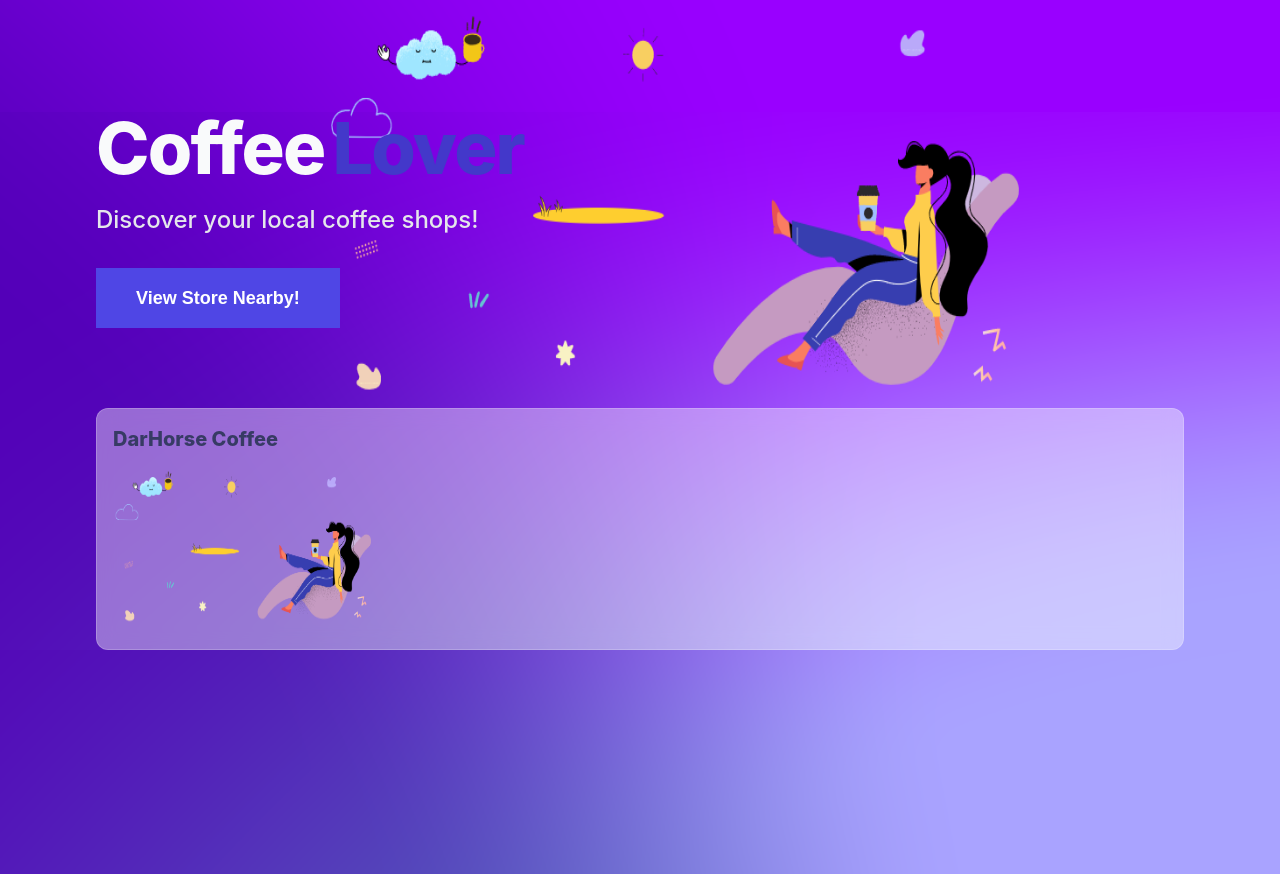
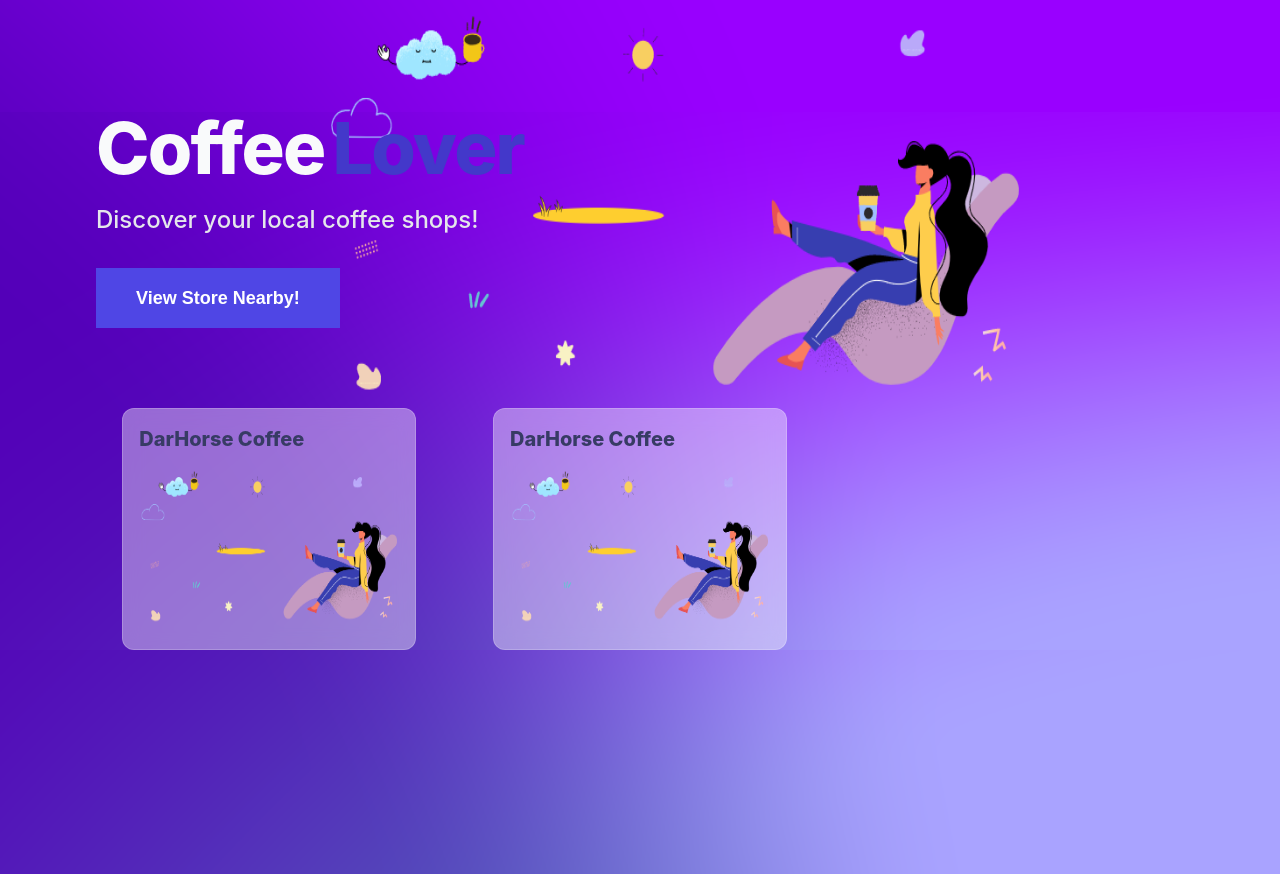
Before and after one commit to Baltazar-Figuereo/Coffee-Lover, a Next.js app: page / in a window 1280 px wide. Built offline with nearby package versions, Linux system fonts and the light colour scheme; a web font is replaced by a local one.

Commit message:
Added Card layout grid

```diff
--- a/pages/index.js
+++ b/pages/index.js
@@ -24,13 +24,22 @@ export default function Home() {
             handleOnClick={handleOnBannerBtnClick}
         />
         <div className={styles.heroImage}>
-        <Image src="/static/hero-image.png" width={700} height={400}/>
+            <Image src="/static/hero-image.png" width={700} height={400}/>
         </div>
+          <div className={styles.cardLayout}>
           <Card
               name="DarHorse Coffee"
               imgUrl="/static/hero-image.png"
               href="/coffee-store/darkhorse-coffee"
+              className={styles.card}
           />
+          <Card
+              name="DarHorse Coffee"
+              imgUrl="/static/hero-image.png"
+              href="/coffee-store/darkhorse-coffee"
+              className={styles.card}
+          />
+          </div>
       </main>
 
 
```
